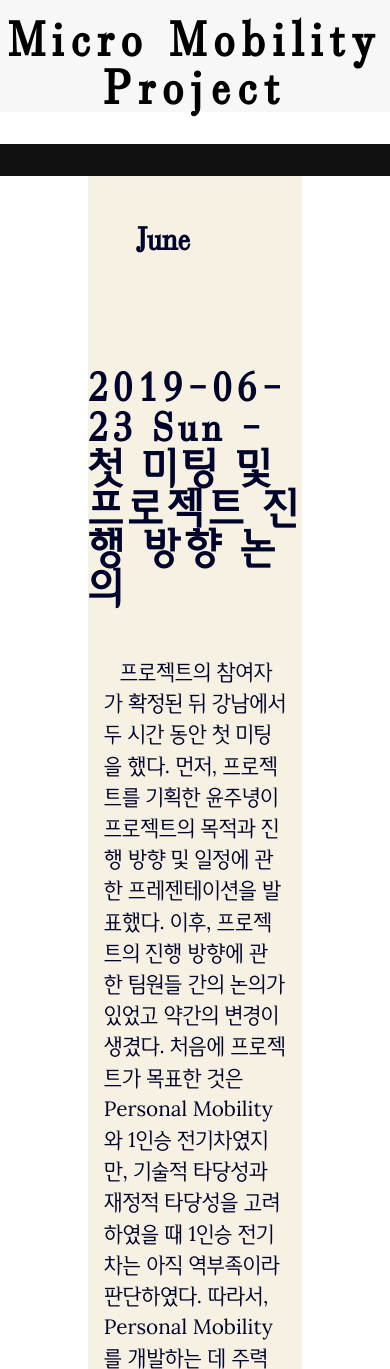
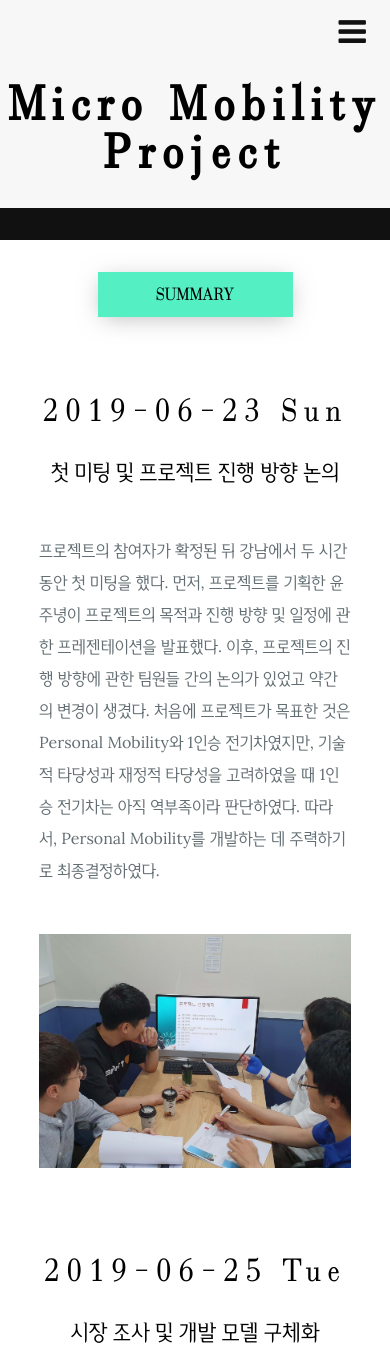
Before and after one commit to 111nill/sa, a plain HTML site: page record/june.html in a window 390 px wide. Shown: the top 1369 px of the page. Drawn offline with nearby package versions, Linux system fonts and the light colour scheme; a web font is replaced by a local one.

Commit message:
junecreated
a

```diff
--- a/css/record.css
+++ b/css/record.css
@@ -1,65 +1,145 @@
 .content {
-  width: 55vw;
-  margin: 0 auto;
-  background-color: #f7f1e3;
-  color: #00042a;
+  width: 100%;
+  padding: 4em;
+  line-height: 180%;
+}
+.content__wrapper {
+  display: flex;
+  flex-direction: column;
+  justify-content: center;
 }
 
-.index {
-  padding: 3rem;
+/* SUMMARY */
+
+.content .content__index {
+  width: 50%;
+  padding: 0.5rem 1rem;
+  margin: 0 auto;
+  background-color: #55efc4;
+
+  -webkit-box-shadow: 0px 4px 23px -5px rgba(143, 139, 143, 0.67);
+  -moz-box-shadow: 0px 4px 23px -5px rgba(143, 139, 143, 0.67);
+  box-shadow: 0px 4px 23px -5px rgba(143, 139, 143, 0.67);
 }
+
 .index .index__summary {
   display: flex;
+  justify-content: center;
   align-items: center;
-  font-size: 2rem;
-  font-weight: 600;
-  margin-bottom: 1rem;
+  font-size: 1.5rem;
 }
 
-.index__summary:focus {
+.index .index__summary:focus {
   outline: none;
 }
 
-.summary__lists {
-  display: flex;
-  flex-direction: column;
-  align-items: flex-start;
-  justify-content: flex-end;
+.index .index__lists {
+  padding: 0.5rem 2rem;
+  margin-top: 1rem;
+  background-color: #dfe6e9;
+  -webkit-box-shadow: 0px 4px 23px -5px rgba(143, 139, 143, 0.67);
+  -moz-box-shadow: 0px 4px 23px -5px rgba(143, 139, 143, 0.67);
+  box-shadow: 0px 4px 23px -5px rgba(143, 139, 143, 0.67);
+  font-size: 1.4rem;
 }
-.sm__list {
-  padding-left: 2rem;
-}
-.summary__lists a {
-  font-size: 2rem;
+
+.index .index__lists a {
+  color: inherit;
   text-decoration: none;
 }
-.summary__lists a:visited {
+
+.index .index__lists a:visited {
   color: inherit;
 }
 
-.article {
-  padding: 3rem 0rem;
-  display: flex;
-  flex-direction: column;
-  align-items: center;
+/* summary END */
+
+/* ARTICLE START */
+
+.content .content__article {
+  width: 80%;
+  margin: 0 auto;
 }
 
-.article__head {
-  font-size: 2.5rem;
-  letter-spacing: 0.3rem;
-  font-weight: 800;
-  padding-bottom: 1rem;
+.article .article__wrapper {
+  margin: 5rem 0rem;
 }
 
-.article__main {
-  font-size: 1.3rem;
-  line-height: 150%;
-  text-indent: 1rem;
-  padding: 2rem 1rem;
+.article .article__head {
+  text-align: center;
 }
 
-.article__img {
-  width: 100%;
+.article .article__date {
+  font-size: 3rem;
+  font-weight: 700;
+  margin-bottom: 2rem;
+  letter-spacing: 0.7rem;
+}
+
+.article .article__title {
+  font-size: 2rem;
+  font-weight: 600;
+}
+
+.article .article__content {
+  font-size: 1.2rem;
+  line-height: 200%;
+  margin: 3rem 0rem;
+  color: #636e72;
+}
+
+.article .article__img {
+  max-width: 100%;
   height: auto;
-  margin-bottom: 3rem;
 }
+
+.article .article__note {
+  background-color: #ffeaa7;
+  max-width: 100%;
+  text-align: center;
+  padding: 2rem 1rem;
+  font-size: 1.2rem;
+}
+
+@media (max-width: 940px) {
+  /* Summary */
+  .index .index__summary {
+    font-size: 1.1rem;
+  }
+
+  .index .index__lists {
+    font-size: 0.8rem;
+    text-align: center;
+    padding: 0.5rem;
+  }
+  .content {
+    padding: 2rem 0rem;
+  }
+
+  .article .article__date {
+    max-width: 100%;
+    font-size: 2rem;
+    font-weight: 500;
+    margin-bottom: 2rem;
+    letter-spacing: 0.4rem;
+  }
+
+  .article .article__title {
+    font-size: 1.3rem;
+    font-weight: 500;
+  }
+  .article .article__content {
+    font-size: 1rem;
+    line-height: 200%;
+    margin: 3rem 0rem;
+    color: #636e72;
+  }
+
+  .article .article__note {
+    background-color: #ffeaa7;
+    max-width: 100%;
+    text-align: center;
+    font-size: 1rem;
+    color: #636e72;
+  }
+}
--- a/record/june.html
+++ b/record/june.html
@@ -14,64 +14,79 @@
     />
   </head>
   <body>
+    <div class="toggle">
+      <i class="fa fa-bars menu" aria-hidden="true"></i>
+    </div>
     <header id="title">
       <h1 class="title__name">Micro Mobility Project</h1>
-    </header>
       <nav class="nav-bar">
         <ul class="nav-bar__lists lists">
-        <li class="lists__list"><a href="../records.html">our Records</a></li>
+          <li class="lists__list"><a href="../index.html">Home</a></li>
+          <li class="lists__list"><a href="../aboutus.html">About Us</a></li>
+          <li class="lists__list"><a href="../records.html">Records</a></li>
         </ul>
       </nav>
-    <div class="sized">
+    </header>
+
     <main class="content">
+      <div class="content__wrapper">
         <details class="content__index index">
-          <summary class="index__summary summary"><h1>June</h1></summary>
-          <ol class="summary__lists">
-            <li><a href="#19-06-23" class="sm__list">2019. 06. 23</a></li>
-            <li><a href="#19-06-25" class="sm__list">2019. 06. 25</a></li>
+          <summary class="index__summary summary"><h1>SUMMARY</h1></summary>
+          <ol class="index__lists">
+            <li><a href="#19-06-23" class="index__list">2019. 06. 23</a></li>
+            <li><a href="#19-06-25" class="index__list">2019. 06. 25</a></li>
           </ol>
         </details>
         <article class="content__article article">
-          <h1 id="19-06-23" class="article__head">
-            2019-06-23 Sun - 첫 미팅 및 프로젝트 진행 방향 논의
+          <div class="article__wrapper">
+            <div class="article__head">
+              <h1 id="19-06-23" class="article__date">
+                2019-06-23 Sun
               </h1>
-          <p class="article__main">
-            프로젝트의 참여자가 확정된 뒤 강남에서 두 시간 동안 첫 미팅을 했다.
-            먼저, 프로젝트를 기획한 윤주녕이 프로젝트의 목적과 진행 방향 및
-            일정에 관한 프레젠테이션을 발표했다. 이후, 프로젝트의 진행 방향에
-            관한 팀원들 간의 논의가 있었고 약간의 변경이 생겼다. 처음에
+              <p class="article__title">첫 미팅 및 프로젝트 진행 방향 논의</p>
+            </div>
+            <p class="article__content">
+              프로젝트의 참여자가 확정된 뒤 강남에서 두 시간 동안 첫 미팅을
+              했다. 먼저, 프로젝트를 기획한 윤주녕이 프로젝트의 목적과 진행 방향
+              및 일정에 관한 프레젠테이션을 발표했다. 이후, 프로젝트의 진행
+              방향에 관한 팀원들 간의 논의가 있었고 약간의 변경이 생겼다. 처음에
               프로젝트가 목표한 것은 Personal Mobility와 1인승 전기차였지만,
               기술적 타당성과 재정적 타당성을 고려하였을 때 1인승 전기차는 아직
               역부족이라 판단하였다. 따라서, Personal Mobility를 개발하는 데
               주력하기로 최종결정하였다.
             </p>
 
-          <img src=../images/record/june/1.jpg class="article__img"
-          width="720px" height="480px">
-
-          <h1 id="19-06-25" class="article__head">
-            2019-06-25 Tue - 시장 조사 및 개발 모델 구체화
+            <img src=../images/record/june/1.jpg class="article__img" >
+          </div>
+          <div class="article__wrapper">
+            <div class="article__head">
+              <h1 id="19-06-25" class="article__date">
+                2019-06-25 Tue
               </h1>
-          <p class="article__main">
+              <p class="article__title">시장 조사 및 개발 모델 구체화</p>
+            </div>
+            <p class="article__content">
               Personal Mobility에도 여러 종류가 있었기 때문에, 이들을 탐구하고
               개발 모델을 구체화하기 위한 미팅을 했다. 오세명은 국내 Personal
               Mobility 시장의 현행 이슈와 관련 법규 및 시장 내 존재하는 상품에
               관한 전반적인 조사를 하여 발표를 했다. 조한기는 전동 보드(Hover
               Board)와 전동 킥보드의 기술적인 부분에 관한 조사를 하여 발표했다.
-            또한, 이현수는 전동 보드와 전동휠(1륜)의 기술적인 부분에 관한 조사를
-            하여 발표했다. 마지막으로 윤주녕은 선택의 폭을 좁힐 수 있도록 개발
-            모델의 대략적인 부분을 기획하여 발표하였다. 이후, 팀원들은 프로젝트
-            개발 모델을 최종결정하기 위해 토의를 하였고, 현재 프로젝트팀의 기술
-            수준과 국내 Personal Mobility 시장 상황을 고려하여 전동 킥보드를
-            개발하기로 확정하였다.
+              또한, 이현수는 전동 보드와 전동휠(1륜)의 기술적인 부분에 관한
+              조사를 하여 발표했다. 마지막으로 윤주녕은 선택의 폭을 좁힐 수
+              있도록 개발 모델의 대략적인 부분을 기획하여 발표하였다. 이후,
+              팀원들은 프로젝트 개발 모델을 최종결정하기 위해 토의를 하였고,
+              현재 프로젝트팀의 기술 수준과 국내 Personal Mobility 시장 상황을
+              고려하여 전동 킥보드를 개발하기로 확정하였다.
             </p>
-          <p class="article__main">
+            <p class="article__note">
               <em>※특이사항</em> : 류준혁은 회사업무로 인해 발표를 준비할 시간이
               없었다. 하지만, 미팅에는 참여를 하였다.
             </p>
+          </div>
         </article>
+      </div>
     </main>
-    </div>
+
     <script
       src="https://code.jquery.com/jquery-3.4.1.js"
       integrity="sha256-WpOohJOqMqqyKL9FccASB9O0KwACQJpFTUBLTYOVvVU="
```
Lines whose indentation alone changed are shown as unchanged.
